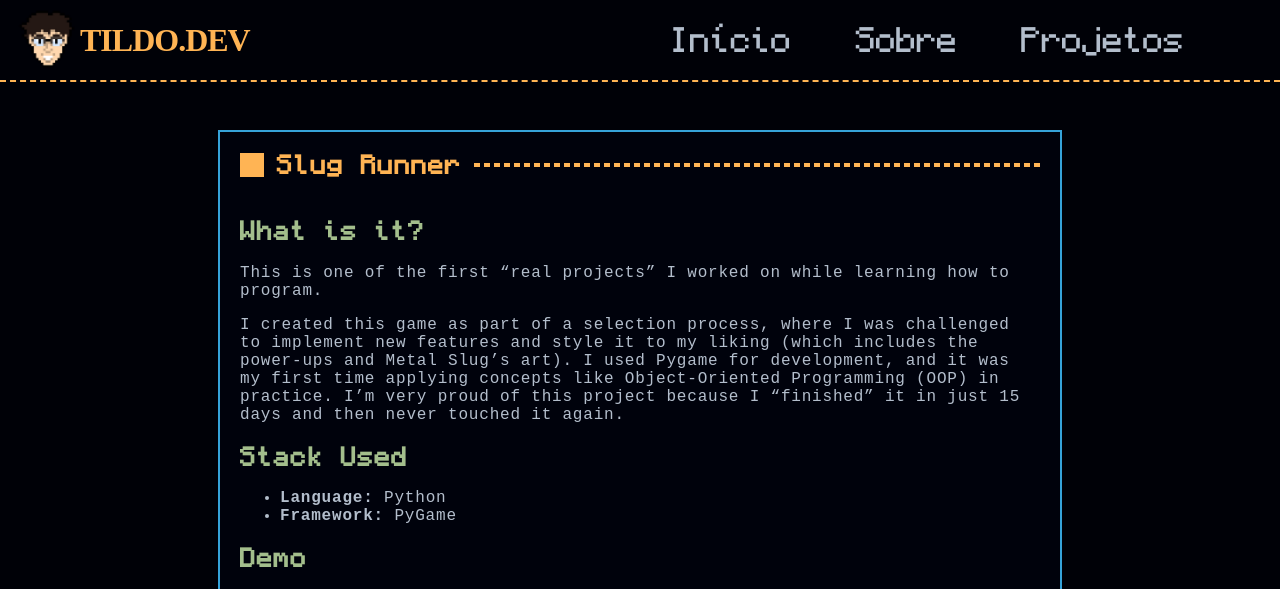
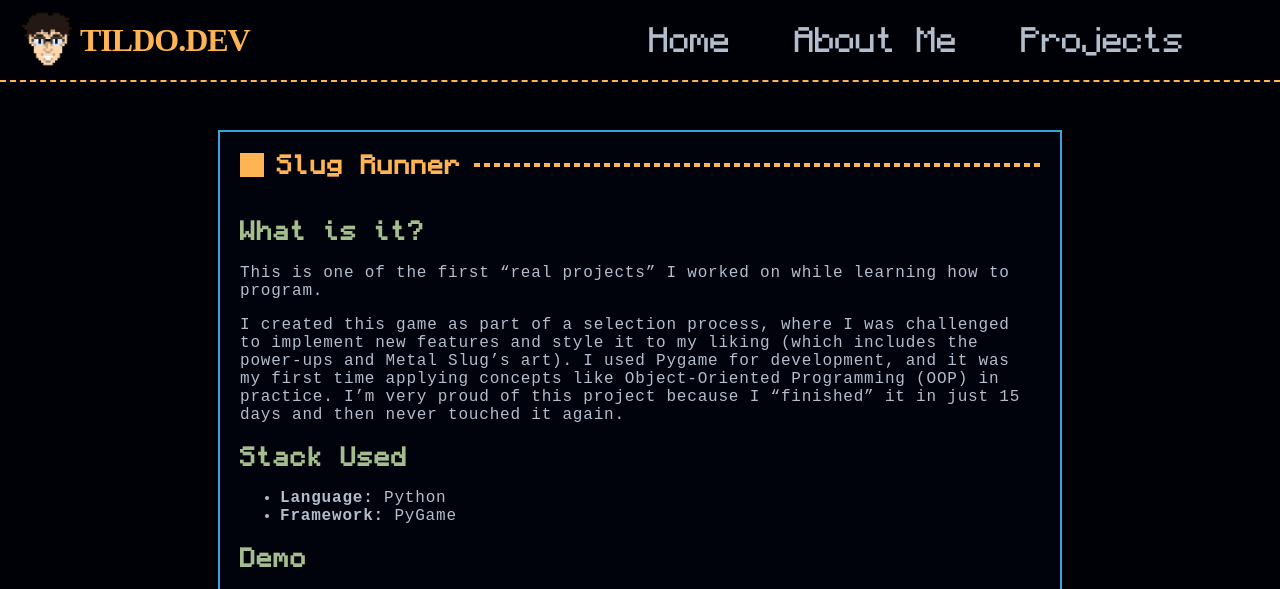
Before and after one commit to sudo-tildo/sudo-tildo.github.io, a Jekyll site: the page built from _projects/Slug Runner.md, in a window 1280 px wide. Shown: the top 589 px of the page. Built offline with Jekyll 4.4.1, drawn with Linux system fonts in a browser that asks for light colours; nearby versions of some CDN libraries; some web fonts are replaced; some of the changed text lies outside the part shown.

Commit message:
English UI

```diff
--- a/_includes/footer.html
+++ b/_includes/footer.html
@@ -23,8 +23,8 @@
 
 <nav class="footer-navbar">
     <ul>
-        <li><a href="/index">Início</a></li>
-        <li><a href="/about">Sobre</a></li>
-        <li><a href="/projects">Projetos</a></li>
+        <li><a href="/index">Home</a></li>
+        <li><a href="/about">About Me</a></li>
+        <li><a href="/projects">Projects</a></li>
     </ul>
 </nav>
--- a/_includes/header.html
+++ b/_includes/header.html
@@ -4,8 +4,8 @@
 </div>
 <nav class="navbar">
     <ul>
-        <li><a href="/index">Início</a></li>
-        <li><a href="/about">Sobre</a></li>
-        <li><a href="/projects">Projetos</a></li>
+        <li><a href="/index">Home</a></li>
+        <li><a href="/about">About Me</a></li>
+        <li><a href="/projects">Projects</a></li>
     </ul>
 </nav>
```
Also changed, not shown: _layouts/hero.html (+6 -9 lines).
